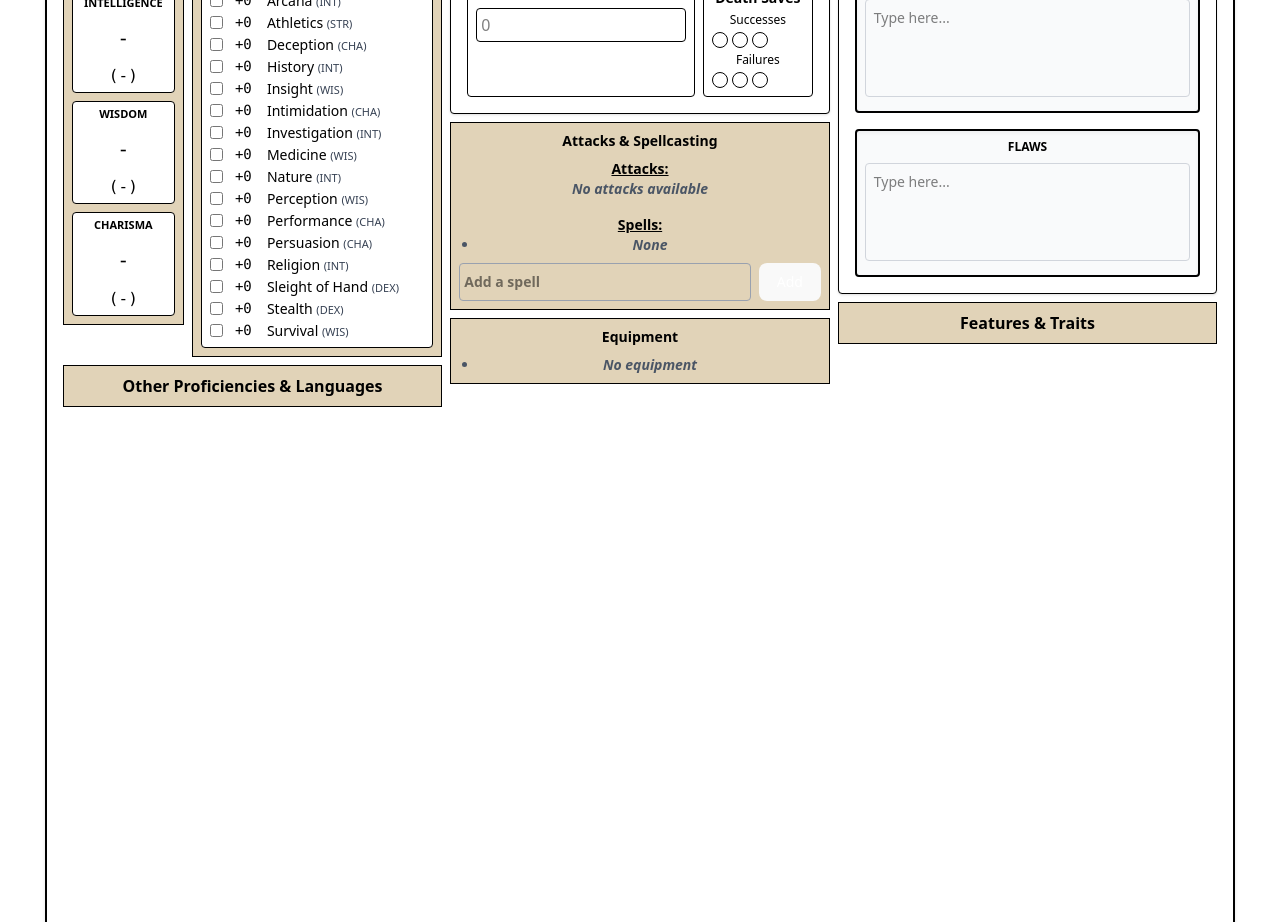
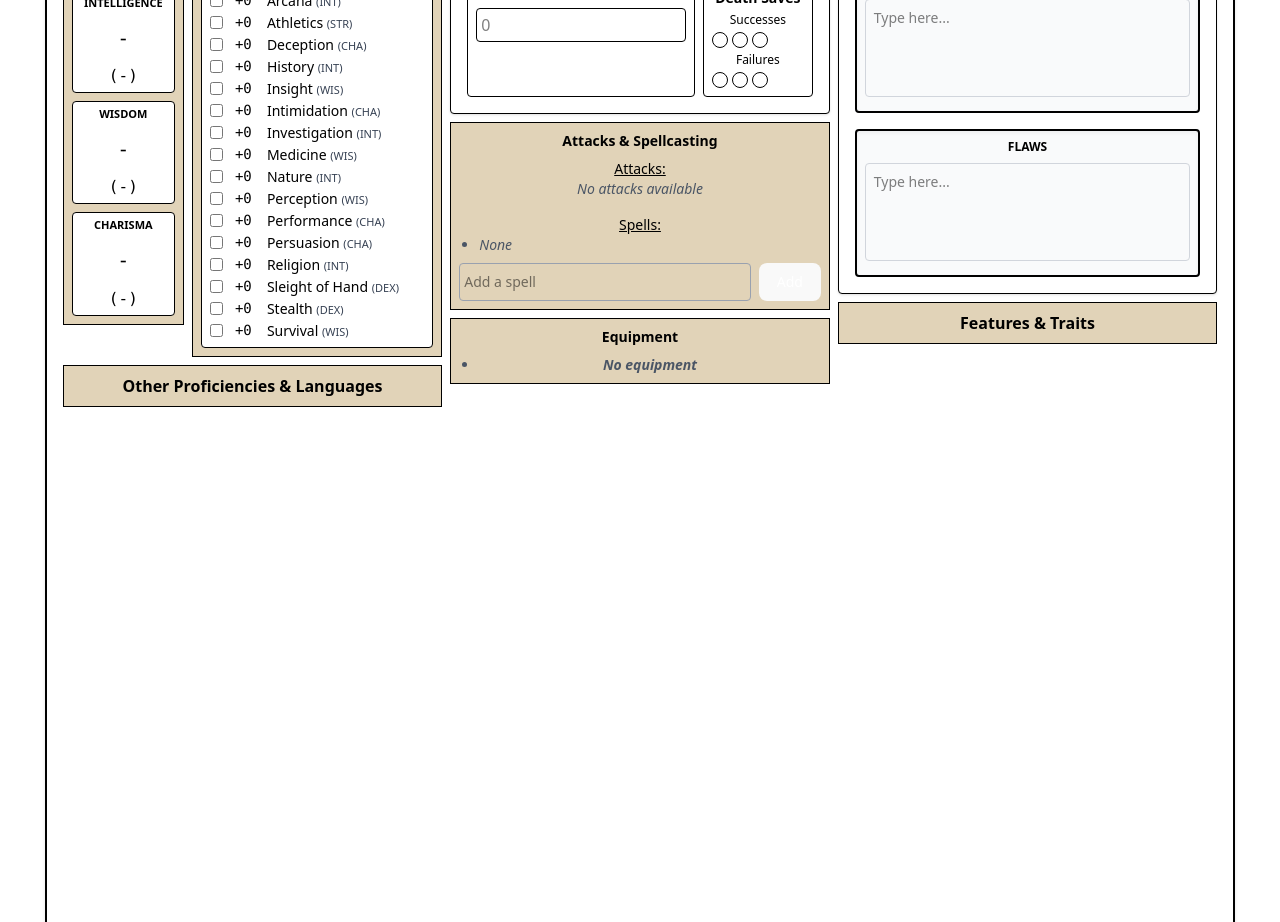
Before and after one commit to MarshaZeldenrust/FED, a React (Vite) app in the folder dnd-character-generator/: page / in a window 1280 px wide. Shown: the part 780-1702 px from the top of the page. Built offline with nearby package versions, Linux system fonts and the light colour scheme.

Commit message:
even kleine text opmaak aanpassingen gemaakt

```diff
--- a/dnd-character-generator/src/components/AttacksSpells.jsx
+++ b/dnd-character-generator/src/components/AttacksSpells.jsx
@@ -18,14 +18,14 @@ export function AttacksSpells({ spells = [], attacks = [] }) {
   };
 
   return (
-    <div className="p-2 border border-black bg-[#e1d3b8] font-bold text-sm">
-      <h2 className="text-center mb-2">Attacks & Spellcasting</h2>
+    <div className="p-2 border border-black bg-[#e1d3b8]  text-sm">
+      <h2 className="text-center mb-2 font-bold">Attacks & Spellcasting</h2>
 
       {/* Attacks */}
       <div className="mb-4">
         <p className="underline">Attacks:</p>
         {attacks.length > 0 ? (
-          <ul className="list-disc pl-5">
+          <ul className="text-left list-disc pl-5">
             {attacks.map((atk, i) => (
               <li key={i}>
                 {atk.name} — {atk.damage} {atk.type} ({atk.range})
@@ -40,7 +40,7 @@ export function AttacksSpells({ spells = [], attacks = [] }) {
       {/* Spells */}
       <div className="mb-2">
         <p className="underline">Spells:</p>
-        <ul className="list-disc pl-5">
+        <ul className="text-left list-disc pl-5">
           {customSpells.length > 0 ? (
             customSpells.map((spell, i) => <li key={i}>{spell}</li>)
           ) : (
```
